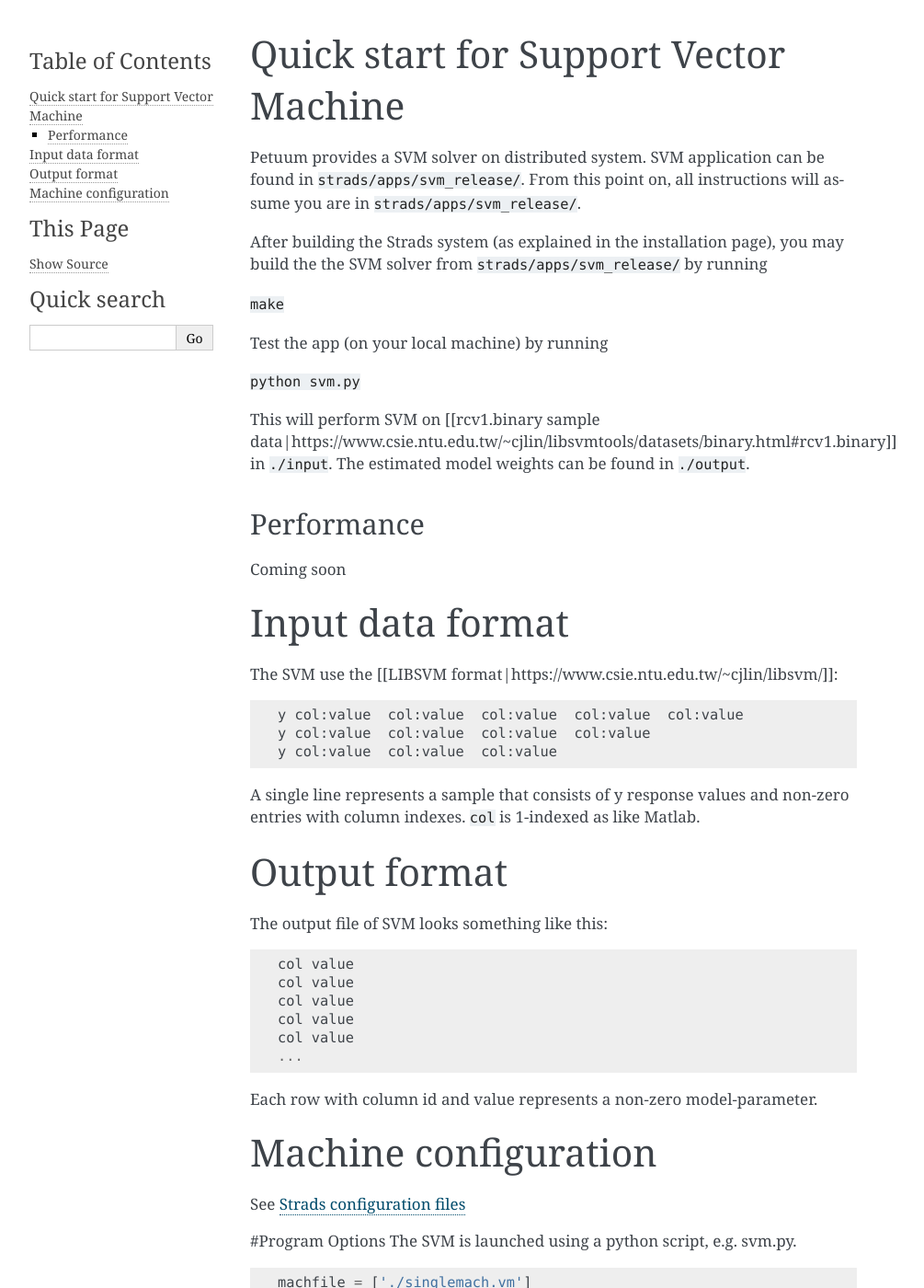
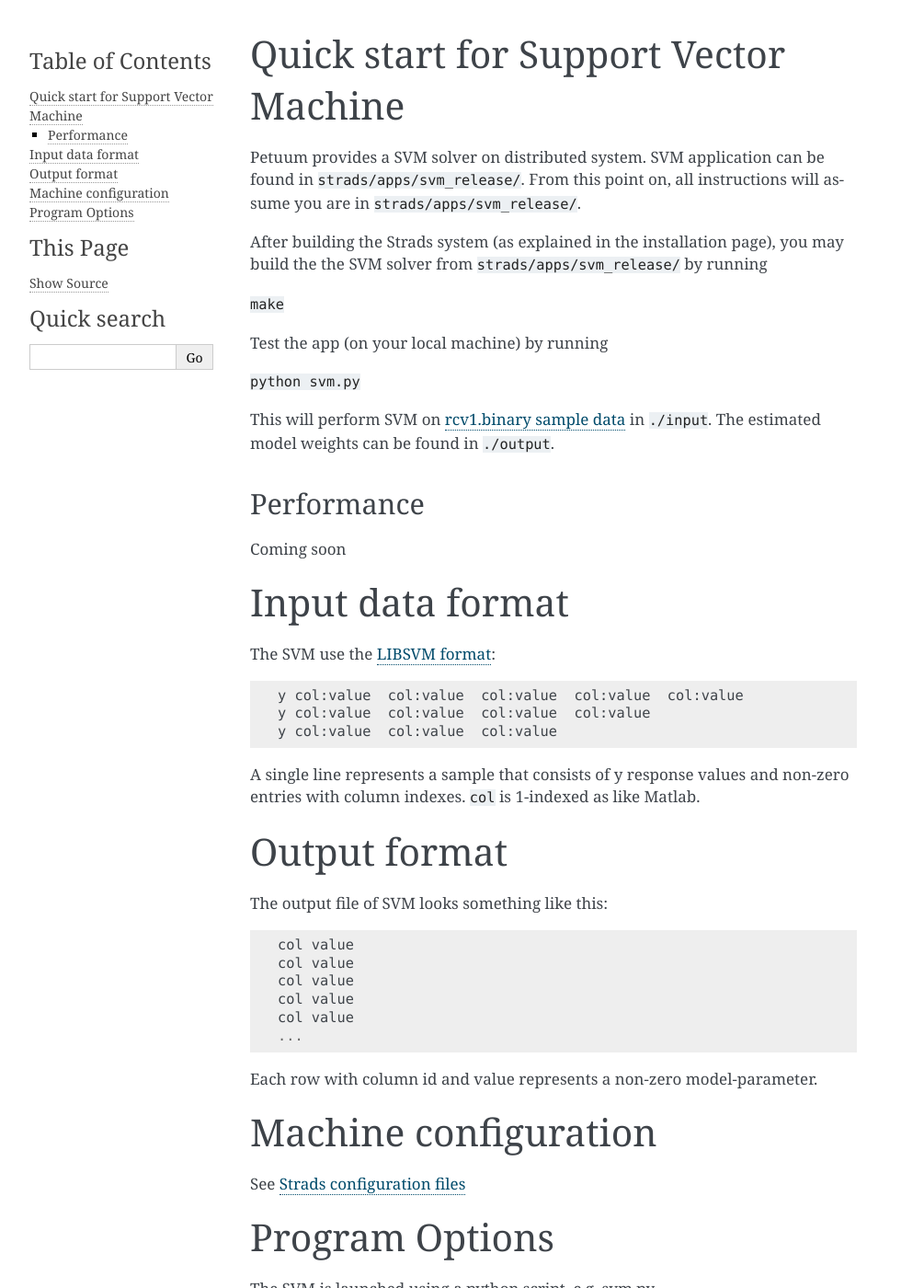
Before and after one commit to sailing-pmls/pmls.readthedocs.io, a Sphinx documentation site: the page built from docs/support-vector-machine.md, in a window 1280 px wide and 1400 px high. Shown: the whole window at 92% size, without its empty margins (148-1153 px from the left). Built offline with Sphinx 7.4.7, drawn with Linux system fonts in a browser that asks for light colours; some of the changed text lies outside the part shown.

Commit message:
Update support-vector-machine.md

````diff
--- a/docs/support-vector-machine.md
+++ b/docs/support-vector-machine.md
@@ -9,14 +9,14 @@ Test the app (on your local machine) by running
 
 `python svm.py`
 
-This will perform SVM on [[rcv1.binary sample data|https://www.csie.ntu.edu.tw/~cjlin/libsvmtools/datasets/binary.html#rcv1.binary]] in `./input`. The estimated model weights can be found in `./output`.
+This will perform SVM on [rcv1.binary sample data](https://www.csie.ntu.edu.tw/~cjlin/libsvmtools/datasets/binary.html#rcv1.binary) in `./input`. The estimated model weights can be found in `./output`.
 
 ### Performance
 Coming soon
 
 # Input data format
 
-The SVM use the [[LIBSVM format|https://www.csie.ntu.edu.tw/~cjlin/libsvm/]]:
+The SVM use the [LIBSVM format](https://www.csie.ntu.edu.tw/~cjlin/libsvm/):
 
 ```
 y col:value  col:value  col:value  col:value  col:value
@@ -43,7 +43,7 @@ Each row with column id and value represents a non-zero model-parameter.
 # Machine configuration
 See [Strads configuration files](https://github.com/petuum/bosen/wiki/Configuration-Files-for-Petuum-Apps#strads-configuration-files)
 
-#Program Options
+# Program Options
 The SVM is launched using a python script, e.g. svm.py.
 
 ```
````
